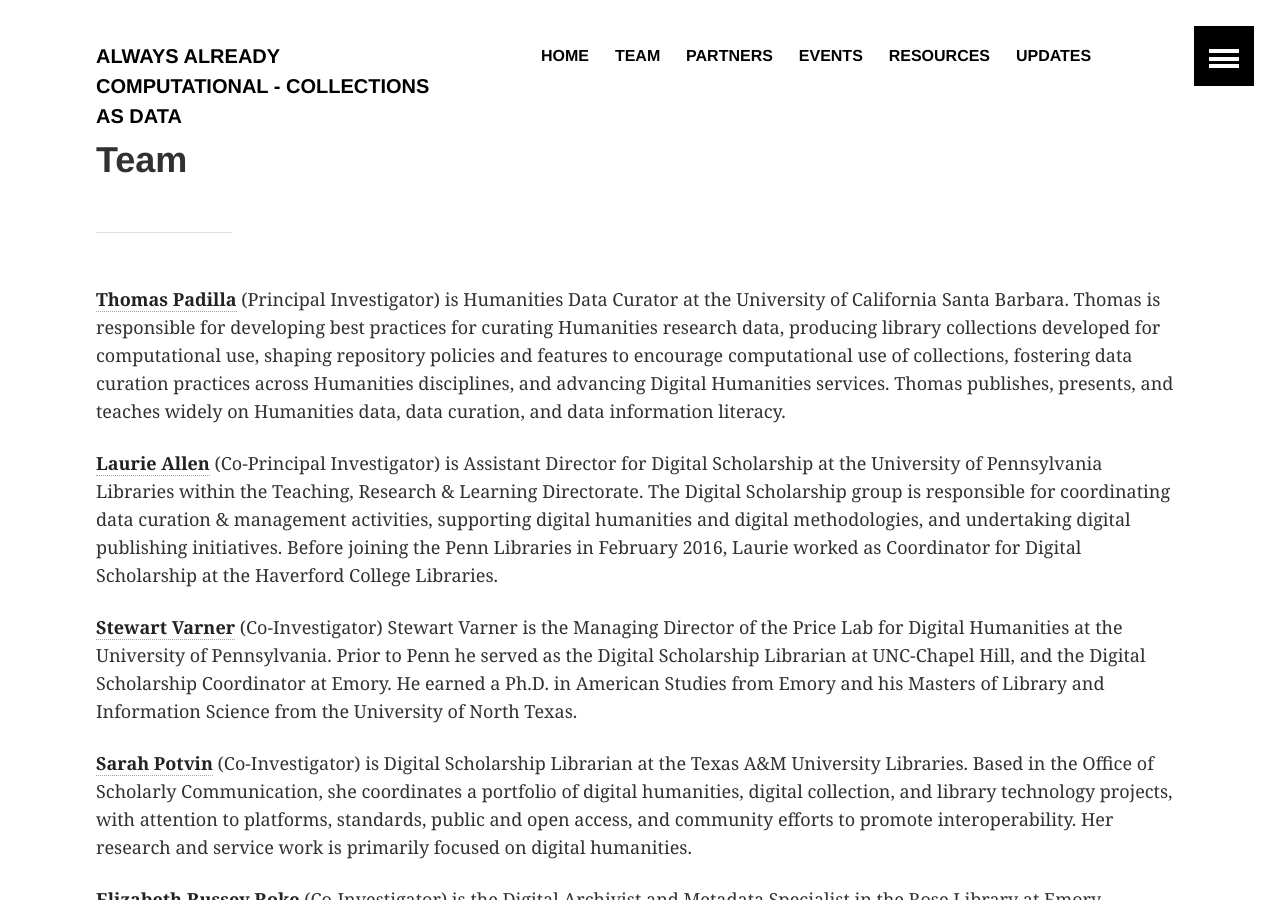
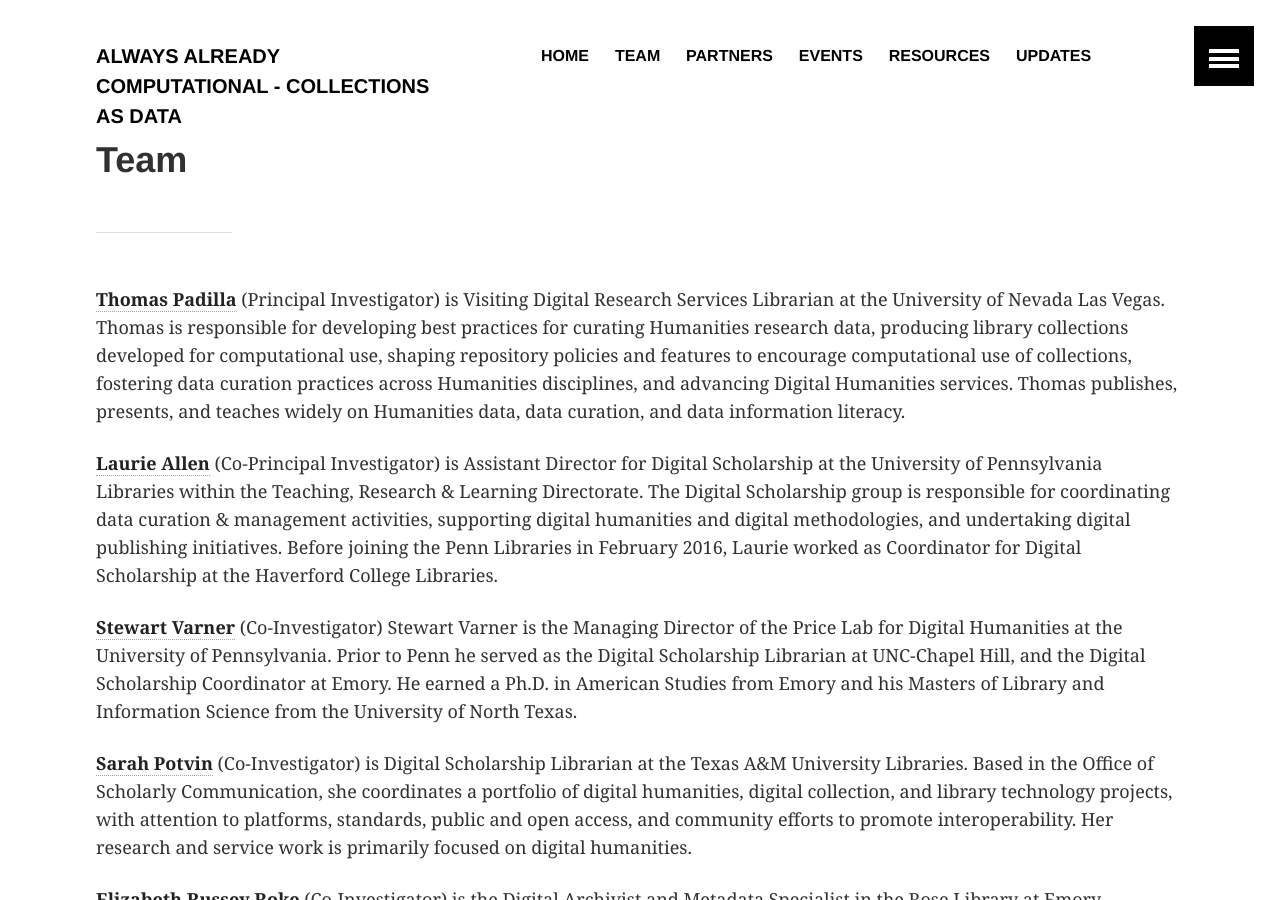
Before and after one commit to collectionsasdata/collectionsasdata.github.io, a Jekyll site: the page built from team.md, in a window 1280 px wide and 900 px high. Built offline with Jekyll 4.4.1, drawn with Linux system fonts in a browser that asks for light colours.

Commit message:
Update team.md

```diff
--- a/team.md
+++ b/team.md
@@ -3,7 +3,7 @@
 title:  "Team"
 ---
 ---
-[**Thomas Padilla**](http://www.thomaspadilla.org/) (Principal Investigator) is Humanities Data Curator at the University of California Santa Barbara. Thomas is responsible for developing best practices for curating Humanities research data, producing library collections developed for computational use, shaping repository policies and features to encourage computational use of collections, fostering data curation practices across Humanities disciplines, and advancing Digital Humanities services. Thomas publishes, presents, and teaches widely on Humanities data, data curation, and data information literacy.
+[**Thomas Padilla**](http://www.thomaspadilla.org/) (Principal Investigator) is Visiting Digital Research Services Librarian at the University of Nevada Las Vegas. Thomas is responsible for developing best practices for curating Humanities research data, producing library collections developed for computational use, shaping repository policies and features to encourage computational use of collections, fostering data curation practices across Humanities disciplines, and advancing Digital Humanities services. Thomas publishes, presents, and teaches widely on Humanities data, data curation, and data information literacy.
 
 [**Laurie Allen**](http://www.laurieallen.org/) (Co-Principal Investigator) is  Assistant Director for Digital Scholarship at the University of Pennsylvania Libraries within the Teaching, Research & Learning Directorate. The Digital Scholarship group is responsible for coordinating data curation & management activities, supporting digital humanities and digital methodologies, and undertaking digital publishing initiatives. Before joining the Penn Libraries in February 2016, Laurie worked as Coordinator for Digital Scholarship at the Haverford College Libraries.
 
```
